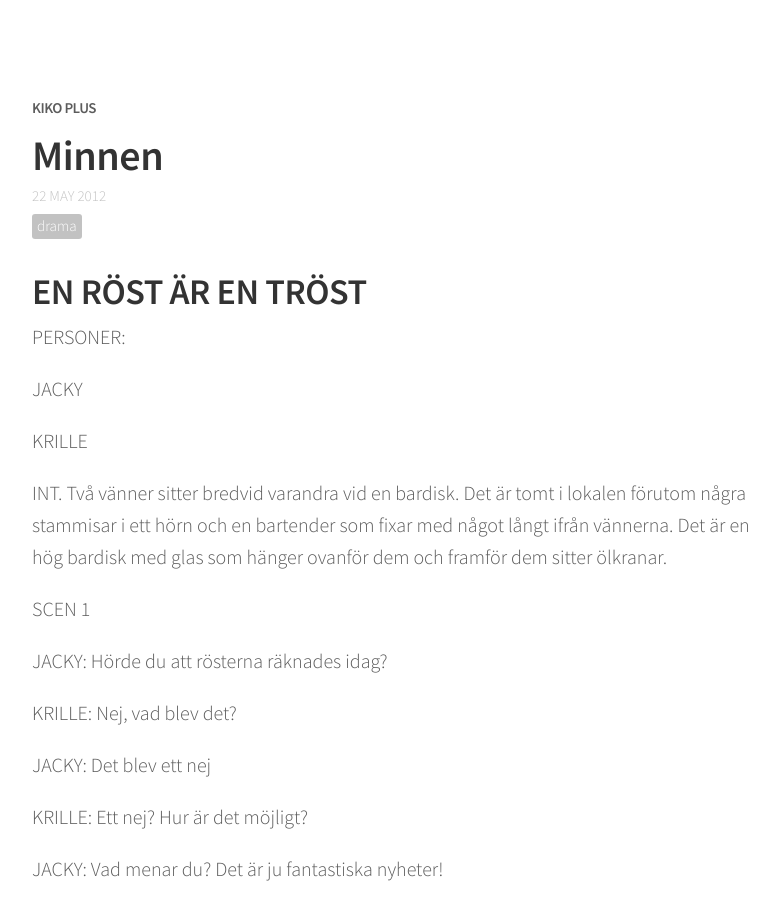
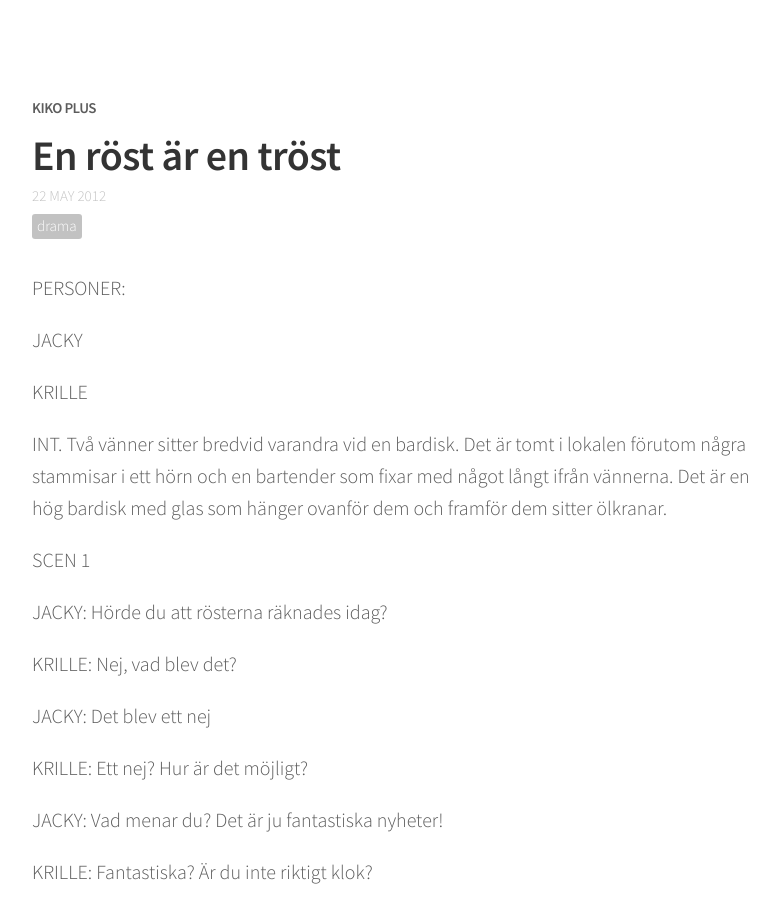
Before and after one commit to GovernorFancyPants/writings, a Jekyll site: the page built from _posts/2016-10-26-en-röst-är-en-tröst.md, in a window 1280 px wide and 900 px high. Shown: the whole window, without its empty margins (248-1027 px from the left). Built offline with Jekyll 4.4.1, drawn with Linux system fonts in a browser that asks for light colours; nearby versions of some CDN libraries; comment, search, counter and statistics services are not loaded; part of the change alters nothing that is shown.

Commit message:
Created 2016-10-26-en-röst-är-en-tröst.md

```diff
--- a/_posts/2016-10-26-en-röst-är-en-tröst.md
+++ b/_posts/2016-10-26-en-röst-är-en-tröst.md
@@ -1,16 +1,14 @@
 ---
 published: true
 layout: post
-title: Minnen
-description: En prosatext om ett minne
+title: En röst är en tröst
+description: En dramatisk dialog
 date: 2012-05-22T00:00:00.000Z
 tags:
   - drama
 comments: true
 share: true
 ---
-## EN RÖST ÄR EN TRÖST
-
 PERSONER:
 
 JACKY
```
